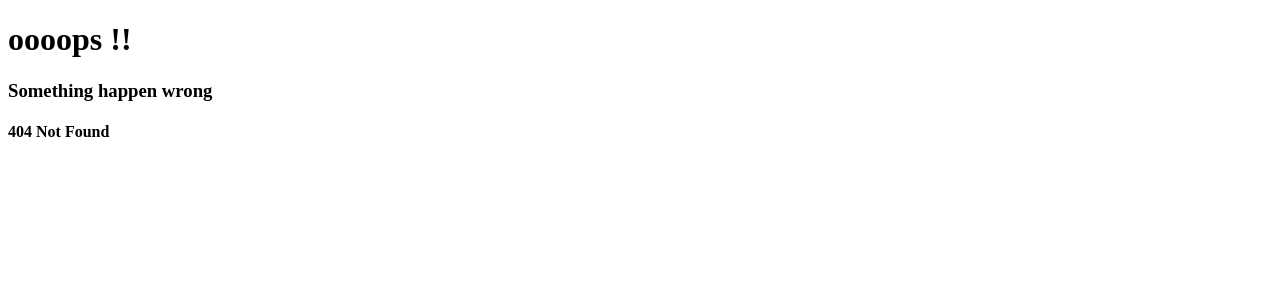
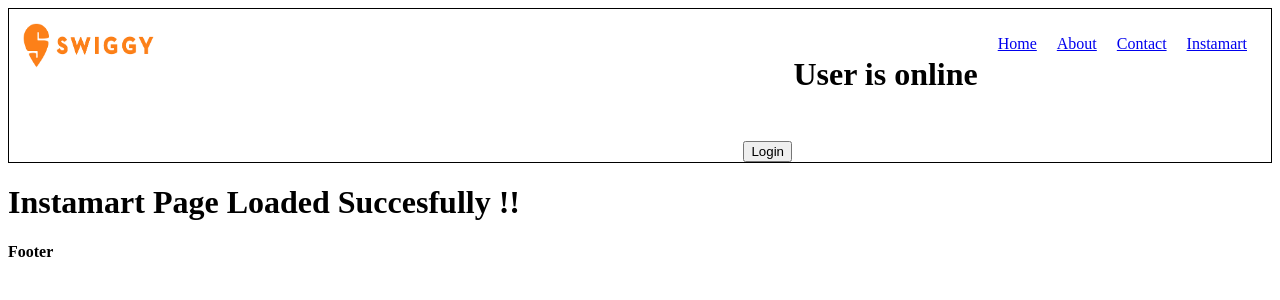
Before and after one commit to preeet1000/React-tutorial, a React (Vite) app: page /instamart in a window 1280 px wide. Before the commit this address had no page. Shown: the top 300 px of the page. Built offline with nearby package versions, Linux system fonts and the light colour scheme.

Commit message:
Chapter 9 completed - custom hooks and lazy loading in react

```diff
--- a/src/App.js
+++ b/src/App.js
@@ -4,12 +4,16 @@
 import BodyComponent from "./components/Body";
 import FooterComponent from "./components/Footer";
 import { createBrowserRouter, Outlet, RouterProvider } from "react-router-dom";
-import AboutComponent from "./components/About";
 import ErrorComponent from "./components/Error";
 import ContactComponent from "./components/Contact";
 import RestaurantDetails from "./components/RestaurantDetails";
 import ProfileComponent from "./components/Profile";
+import { lazy, Suspense } from "react";
+import ShimmerComponent from "./components/Shimmer";
 
+const InstamartComponent = lazy(() => import("./components/Instamart"));
+const AboutComponent = lazy(() => import("./components/About"));
+// upon lazy loading => upon render => suspend loading
 const AppLayout = () => (
   <>
     <HeaderComponent />
@@ -29,13 +33,17 @@
       },
       {
         path: "/about",
-        element: <AboutComponent />,
+        element: (
+          <Suspense fallback={<h1>About page is loading !!</h1>}>
+            <AboutComponent />
+          </Suspense>
+        ),
         children: [
           {
-            path:'profile',
-            element:<ProfileComponent/>
-          }
-        ]
+            path: "profile",
+            element: <ProfileComponent />,
+          },
+        ],
       },
       {
         path: "/contact",
@@ -43,7 +51,15 @@
       },
       {
         path: "/restaurant/:id",
-        element: <RestaurantDetails/>
+        element: <RestaurantDetails />,
+      },
+      {
+        path: "/instamart",
+        element: (
+          <Suspense fallback={<ShimmerComponent />}>
+            <InstamartComponent />
+          </Suspense>
+        ),
       },
     ],
   },
--- a/src/components/Body.js
+++ b/src/components/Body.js
@@ -4,6 +4,7 @@
 import RestaurantCard from "./RestaurantCard";
 import ShimmerComponent from "./Shimmer";
 import { Link } from "react-router-dom";
+import useOnline from "../utility/helper/useOnline";
 
 function filterData(searchText, allRestaurant) {
   return allRestaurant?.filter((restaurant) =>
@@ -35,11 +36,13 @@
       "https://www.swiggy.com/dapi/restaurants/list/v5?lat=12.9483469&lng=77.70246279999999&collection=83649&tags=layout_CCS_Biryani&sortBy=&filters=&type=rcv2&offset=0&page_type=null"
     );
     const json = await data.json();
-    // console.log(json?.data?.cards);
     const list = json?.data?.cards?.filter((data) => data?.card?.card?.info);
-    // console.log(list[0].card?.card?.info);
     setAllRestaurant(list);
     filteredSetTempRestaurant(list);
+  }
+  const isOnline = useOnline();
+  if (!isOnline) {
+    return <h1>User is offline !!</h1>;
   }
 
   return allRestaurant?.length === 0 ? (
--- a/src/components/Constants.js
+++ b/src/components/Constants.js
@@ -39,3 +39,5 @@
 
 export const restaurants = [
 ];
+
+export const FETCH_RESTAURANT_URL = "https://www.swiggy.com/dapi/restaurants/list/v5?lat=12.9483469&lng=77.70246279999999&collection=83649&tags=layout_CCS_Biryani&sortBy=&filters=&type=rcv2&offset=0&page_type=null";
--- a/src/components/Header.js
+++ b/src/components/Header.js
@@ -1,5 +1,6 @@
 import { useState } from "react";
 import { Link } from "react-router-dom";
+import useOnline from "../utility/helper/useOnline";
 
 export const TitleComponent = () => {
   return (
@@ -15,11 +16,15 @@
 
 const HeaderComponent = () => {
   const [isLoggedIn, setIsLoggedIn] = useState();
+  const isOnline = useOnline();
   return (
     <div className="header">
       <TitleComponent />
       <div className="nav-items">
         <ul>
+        <li>
+            <h1>{isOnline ? 'User is online':'user is offline'}</h1>
+          </li>
           <li>
             <Link to="/">Home</Link>
           </li>
@@ -28,6 +33,9 @@
           </li>
           <li>
             <Link to="/contact">Contact</Link>
+          </li>
+          <li>
+            <Link to="/instamart">Instamart</Link>
           </li>
         </ul>
         {isLoggedIn ? (
--- /dev/null
+++ b/src/components/Instamart.js
@@ -0,0 +1,7 @@
+const InstamartComponent = () => {
+    return (
+        <h1>Instamart Page Loaded Succesfully !!</h1>
+    )
+}
+
+export default InstamartComponent;
--- a/src/components/RestaurantDetails.js
+++ b/src/components/RestaurantDetails.js
@@ -1,24 +1,12 @@
 import { useEffect, useState } from "react";
 import { useParams } from "react-router-dom";
 import ShimmerComponent from "./Shimmer";
+import useRestaurant from "../utility/helper/useRestaurant.js";
 
 const RestaurantDetails = () => {
   const { id } = useParams();
-  const [restaurantDetail, setRestaurantDetail] = useState(null);
-  useEffect(() => {
-    getRestuarantmenuDetails();
-  }, []);
+  const restaurantDetail = useRestaurant(id);
 
-  async function getRestuarantmenuDetails() {
-    const data = await fetch(
-      "https://www.swiggy.com/dapi/restaurants/list/v5?lat=12.9483469&lng=77.70246279999999&collection=83649&tags=layout_CCS_Biryani&sortBy=&filters=&type=rcv2&offset=0&page_type=null"
-    );
-    const json = await data.json();
-    // console.log(json?.data?.cards)
-    const cards = json?.data?.cards?.filter((data) => data?.card?.card?.info);
-    const restaurant = cards?.filter((val) => val?.card?.card?.info?.id == id);
-    setRestaurantDetail(restaurant[0]?.card?.card?.info);
-  }
   return !restaurantDetail ? (
     <ShimmerComponent />
   ) : (
--- /dev/null
+++ b/src/utility/helper/useOnline.js
@@ -0,0 +1,24 @@
+import { useEffect, useState } from "react";
+
+const useOnline = () => {
+  const [isOnline, setIsOnline] = useState(true);
+
+  const handleOnline = () => {
+    setIsOnline(true);
+  };
+
+  const handleOffline = () => {
+    setIsOnline(false);
+  };
+  useEffect(() => {
+    window.addEventListener("online", handleOnline);
+    window.addEventListener("offline", handleOffline);
+
+    return () => {
+      window.removeEventListener("online", handleOnline);
+      window.removeEventListener("offline", handleOffline);
+    };
+  }, []);
+  return isOnline;
+};
+export default useOnline;
--- /dev/null
+++ b/src/utility/helper/useRestaurant.js
@@ -0,0 +1,22 @@
+import { useEffect, useState} from "react";
+import { FETCH_RESTAURANT_URL } from '../../components/Constants';
+
+const useRestaurant = (id) => {
+
+    const [restaurantDetail, setRestaurantDetail] = useState(null);
+
+    useEffect(()=> {
+        getRestuarantmenuDetails();
+    },[]);
+
+    async function getRestuarantmenuDetails() {
+        const data = await fetch( FETCH_RESTAURANT_URL);
+        const json = await data.json();
+        const cards = json?.data?.cards?.filter((data) => data?.card?.card?.info);
+        const restaurant = cards?.filter((val) => val?.card?.card?.info?.id == id);
+        setRestaurantDetail(restaurant[0]?.card?.card?.info);
+      }
+      return restaurantDetail;
+}
+
+export default useRestaurant;
```
Also changed, not shown: 1 other file (tests, documents, lock files or other folders).
